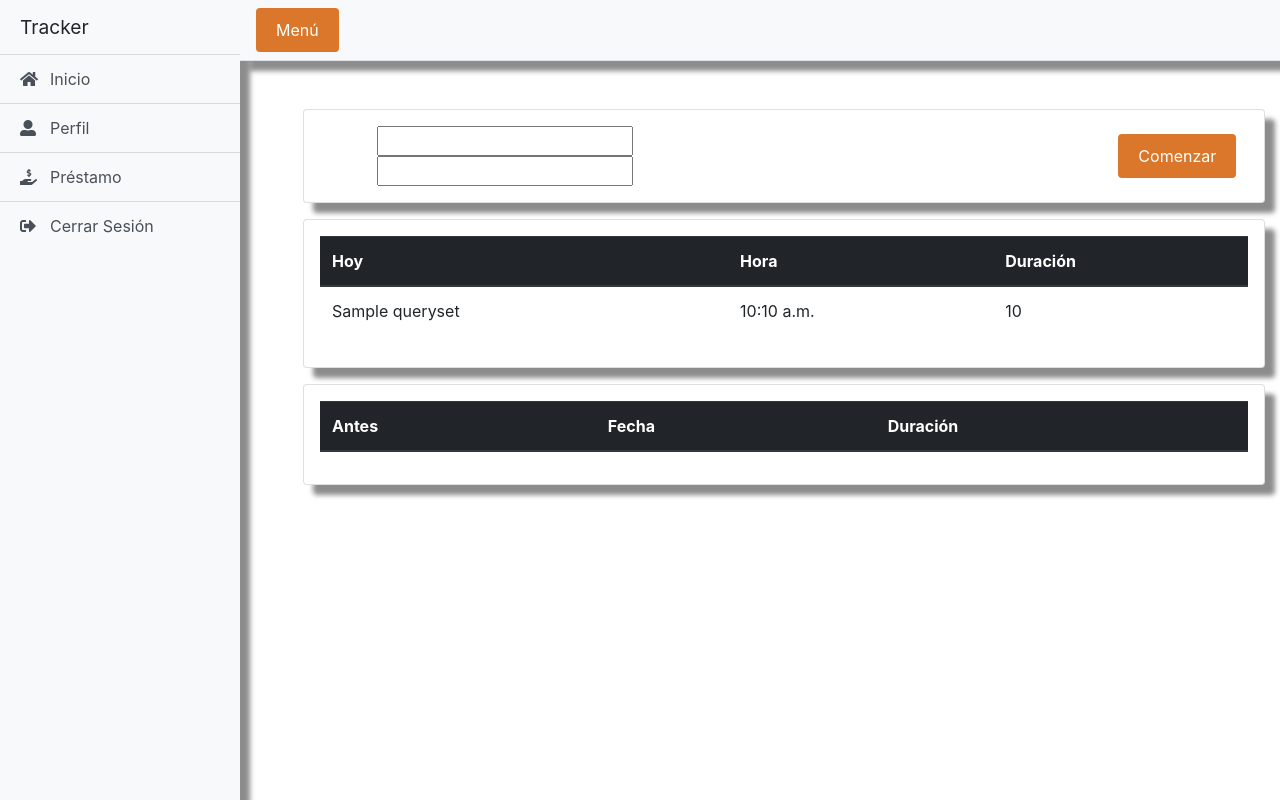
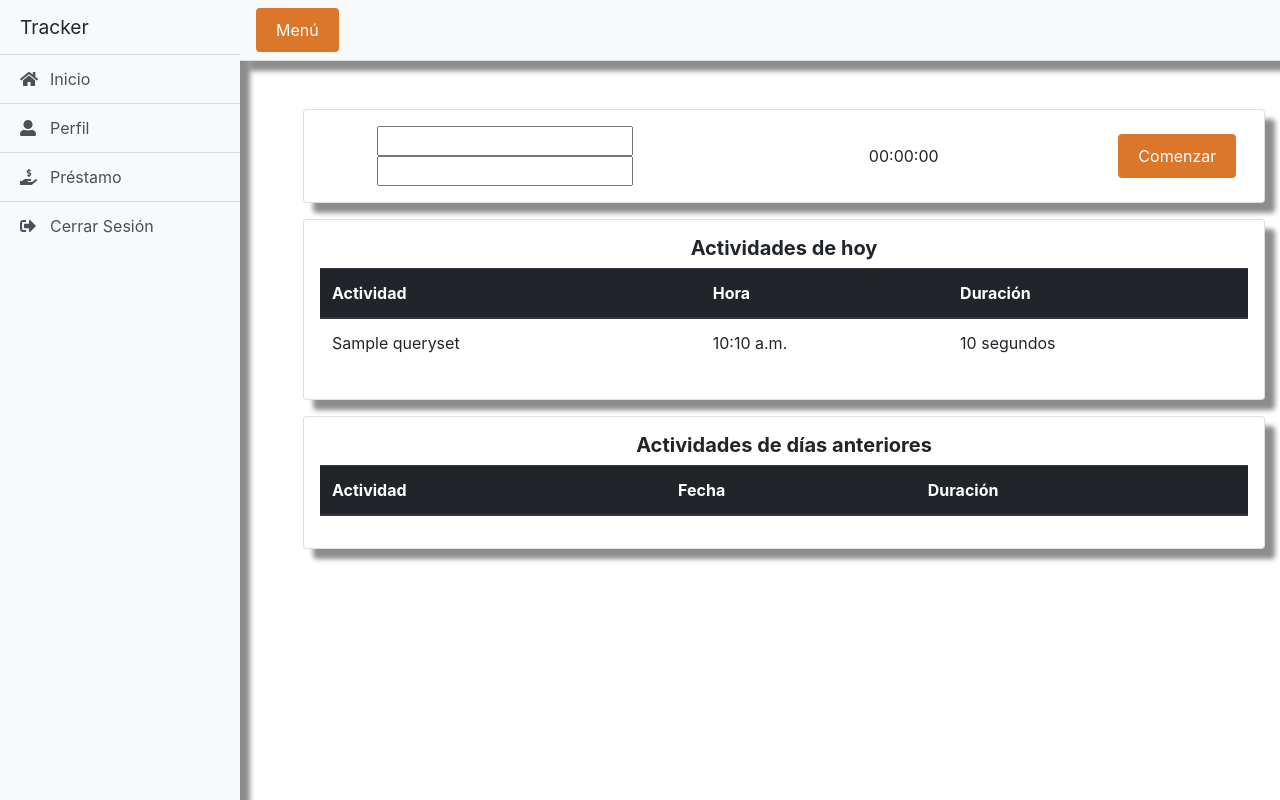
Before and after one commit to PS1115-Skala/tracker, a Django app: template trackerApp/templates/trackerApp/base_index.html in a window 1280 px wide; the page is wider, and only the part inside the window is pictured. Run offline with Django 3.2, Linux system fonts and the light colour scheme; the template is opened without the code that fills it: most values are stand-ins (such as "Sample title", 1, 10 or a date in 2020); form fields are guessed from the names that the template uses; lists and menus that the app fills with data are empty; some libraries are stand-ins or nearby versions.

Commit message:
Agregadas unidades en cada row de las actividades, asi mismo, modificado el Hoy y Antes de las tablas ya que ahora tienen titulo

```diff
--- a/trackerApp/templates/trackerApp/base_index.html
+++ b/trackerApp/templates/trackerApp/base_index.html
@@ -12,7 +12,7 @@
           {{ form.your_start }}
         </div>
         <div class="col text-center">
-          <div id="reloj"></div>
+          <div id="reloj">00:00:00</div>
         </div>
         <div class="col-sm-2">
           <button onclick="startStatus()" type="button" id="start-button" class="btn botton1 ">Comenzar</button>
@@ -24,9 +24,10 @@
   </div>
   <div class="card p-3 mr-5 shadow mt-16" style="width: auto ; height: auto">
     <table class="table">
+      <h5 class="title">Actividades de hoy</h5>
       <thead class="thead-dark">
         <tr>
-          <th scope="col">Hoy</th>
+          <th scope="col">Actividad</th>
           <th scope="col">Hora</th>
           <th scope="col">Duraci&oacute;n</th>
         </tr>
@@ -37,7 +38,7 @@
         <tr>
           <td>{{ q.title }}</td>
           <td>{{ q.start | time }}</td>
-          <td>{{ q.duration }}</td>
+          <td>{{ q.duration }} segundos</td>
         </tr>
         {% endfor %}
         {% endlocaltime %}
@@ -46,9 +47,10 @@
   </div>
   <div class="card p-3 mr-5 shadow mt-16" style="width: auto ; height: auto">
     <table class="table">
+    <h5 class="title">Actividades de días anteriores</h5>
       <thead class="thead-dark">
         <tr>
-          <th scope="col">Antes</th>
+          <th scope="col">Actividad</th>
           <th scope="col">Fecha</th>
           <th scope="col">Duraci&oacute;n</th>
         </tr>
@@ -59,7 +61,7 @@
         <tr>
           <td>{{ q.title }}</td>
           <td>{{ q.start }}</td>
-          <td>{{ q.duration }}</td>
+          <td>{{ q.duration }} segundos</td>
         </tr>
         {% endfor %}
         {% endlocaltime %}
```
